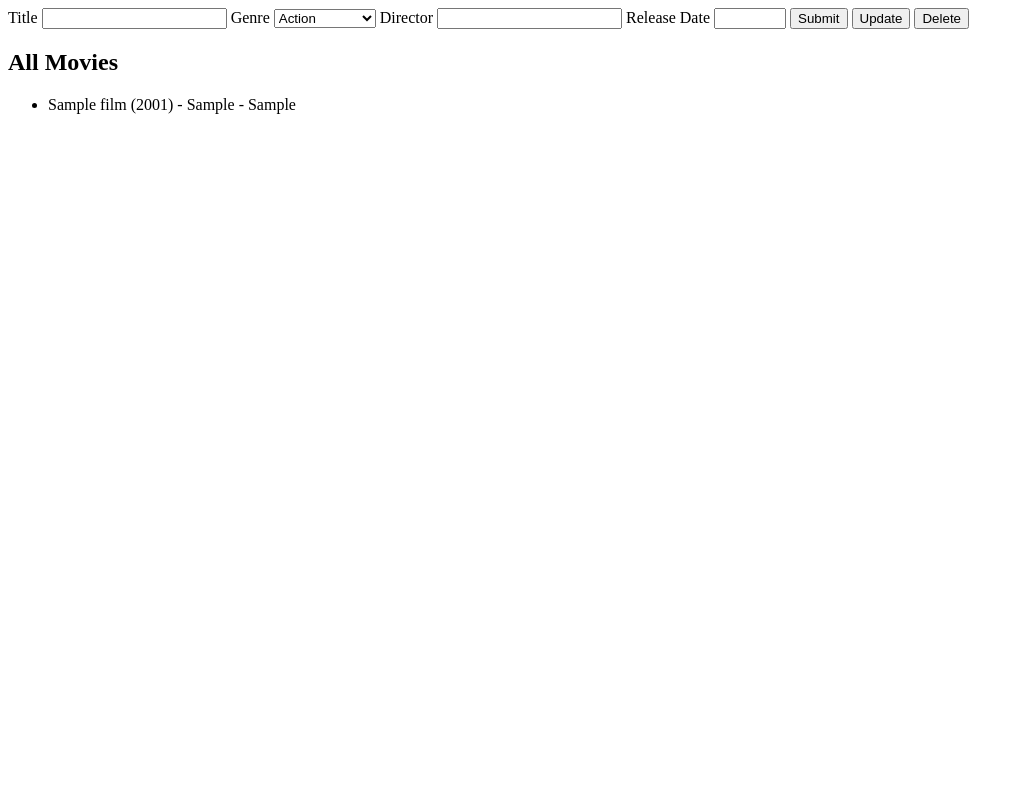
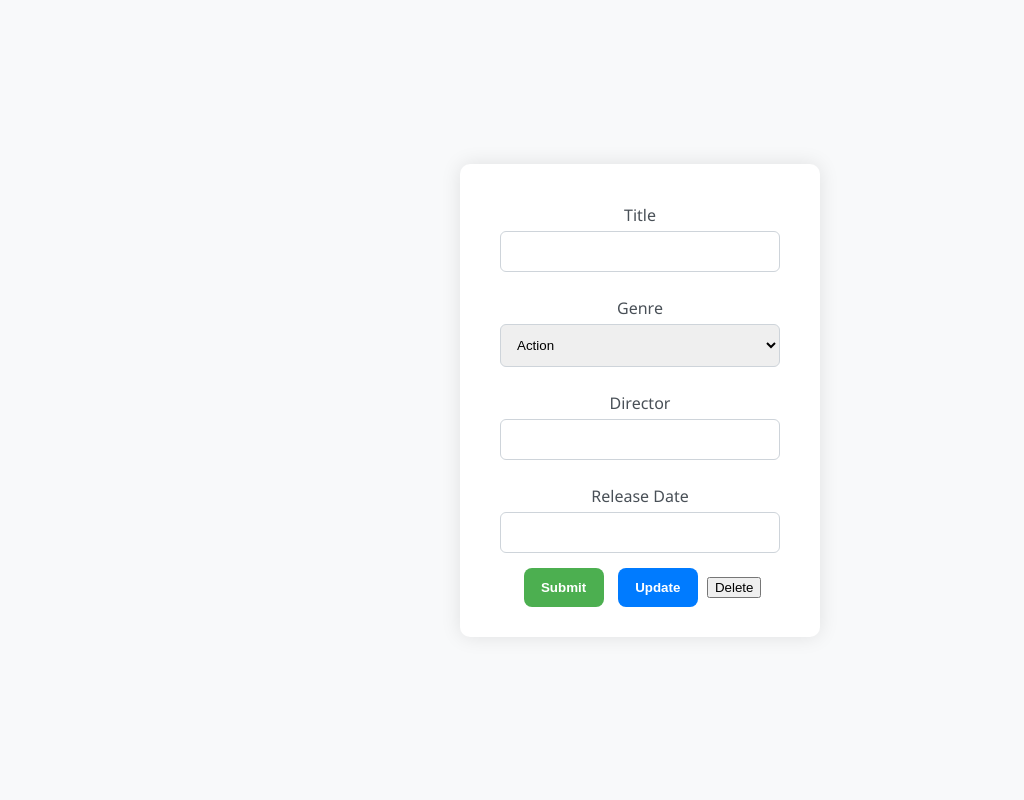
Before and after one commit to LeoRanoe/SOperiode5, a PHP site: page / in a window 1280 px wide. Shown: the whole page, without its empty margins (0-1024 px from the left). Run offline with PHP 8.4, Linux system fonts and the light colour scheme; tables that the repository leaves empty hold one stand-in row (values such as "Sample post").

Commit message:
Add files via upload

```diff
--- /dev/null
+++ b/SoPeriode5/css/index.css
@@ -0,0 +1,132 @@
+body {
+    font-family: 'Segoe UI', Tahoma, Geneva, Verdana, sans-serif;
+    background-color: #f8f9fa;
+    margin: 0;
+    display: flex;
+    justify-content: center;
+    align-items: center;
+    height: 100vh;
+}
+
+form {
+    background-color: #ffffff;
+    padding: 30px;
+    border-radius: 10px;
+    box-shadow: 0 0 20px rgba(0, 0, 0, 0.1);
+    width: 300px;
+    text-align: center;
+}
+
+label {
+    display: block;
+    margin-top: 10px;
+    color: #495057; /* Text color */
+}
+
+input,
+select {
+    width: calc(100% - 20px);
+    padding: 12px;
+    margin-top: 5px;
+    margin-bottom: 15px;
+    box-sizing: border-box;
+    border: 1px solid #ced4da; /* Border color */
+    border-radius: 6px;
+    outline: none;
+}
+
+.submit,
+.update,
+.delete {
+    width: calc(30% - 10px);
+    padding: 12px;
+    border: none;
+    border-radius: 8px;
+    cursor: pointer;
+    font-weight: bold;
+    margin: 0 5px;
+    transition: background-color 0.3s ease;
+}
+
+.submit {
+    background-color: #4caf50; /* Green */
+    color: #ffffff;
+}
+
+.update {
+    background-color: #007bff; /* Blue */
+    color: #ffffff;
+}
+
+.delete {
+    background-color: #dc3545; /* Red */
+    color: #ffffff;
+}
+
+button:hover {
+    opacity: 0.8;
+}
+
+.movie-list-wrapper {
+    display: flex;
+    flex-direction: column;
+    align-items: center;
+}
+
+.movie-list {
+    margin-top: 20px;
+    padding: 20px;
+    background-color: #ffffff;
+    border-radius: 10px;
+    box-shadow: 0 0 20px rgba(0, 0, 0, 0.1);
+    width: 400px;
+    text-align: center;
+    overflow: auto; /* Add scroll bar if content overflows */
+}
+
+h2 {
+    color: #495057; /* Heading color */
+    margin-bottom: 15px;
+}
+
+ul {
+    list-style-type: none;
+    padding: 0;
+}
+
+li {
+    background-color: #f8f9fa;
+    border-radius: 8px;
+    margin: 10px 0;
+    padding: 10px;
+    box-shadow: 0 0 10px rgba(0, 0, 0, 0.1);
+}
+
+li:hover {
+    background-color: #e9ecef; /* Lighter background on hover */
+}
+
+table {
+    width: 100%;
+    border-collapse: collapse;
+    margin-top: 20px;
+}
+
+thead {
+    background-color: #007bff;
+    color: #ffffff;
+}
+
+th, td {
+    padding: 15px;
+    text-align: left;
+    border-bottom: 1px solid #ddd;
+}
+
+tbody tr:hover {
+    background-color: #f1f1f1;
+}
+.delete-message {
+    text-align: center;
+    margin-top: 10px; /* Adjust the margin as needed */
+}
--- a/SoPeriode5/includes/db_connection.php
+++ b/SoPeriode5/includes/db_connection.php
@@ -2,7 +2,7 @@
     $servername = "localhost";
     $username = "root";
     $password = "";
-    $dbname = "film_database";
+    $dbname = "filmdatabase";
 
     // Create connection
     $conn = new mysqli($servername, $username, $password, $dbname);
--- a/SoPeriode5/index.php
+++ b/SoPeriode5/index.php
@@ -3,7 +3,8 @@
 <head>
     <meta charset="UTF-8">
     <meta name="viewport" content="width=device-width, initial-scale=1.0">
-    <title>Document</title>
+    <link rel="stylesheet" href="./css/index.css">
+    <title>IDK</title>
 </head>
 <body>
     <form action="index.php" method="POST">
@@ -34,67 +35,99 @@
         <input type="text" name="director">
         <label>Release Date</label>
         <input type="number" name="release_date" min="1900" max="2100">
-        <button type="submit" name="submit">Submit</button>
-        <button type="submit" name="Update">Update</button>
-        <button type="submit" name="Delete">Delete</button>
+        <button type="submit" name="submit" class="submit">Submit</button>
+        <button type="submit" name="Update" class="update">Update</button>
+        <button type="submit" name="Delete" class="Delete">Delete</button>
     </form>
 </body>
 </html>
 <?php
 include './includes/db_connection.php';
-
-    function displayAllMovies() {
-        global $conn;
-        $query = "SELECT * FROM film";
-        $result = $conn->query($query);
-
-        if ($result->num_rows > 0) {
-            echo "<h2>All Movies</h2>";
-            echo "<ul>";
-            while ($row = $result->fetch_assoc()) {
-                echo "<li>{$row['Title']} ({$row['Release_Date']}) - {$row['Genre']} - {$row['Director']}</li>";
-            }
-            echo "</ul>";
-        }
-    }
-
 if ($_SERVER["REQUEST_METHOD"] == "POST") {
     $title = isset($_POST["title"]) ? $_POST["title"] : '';
     $genre = isset($_POST["genre"]) ? $_POST["genre"] : '';
     $director = isset($_POST["director"]) ? $_POST["director"] : '';
     $releaseYear = isset($_POST["release_date"]) ? $_POST["release_date"] : '';
+    if (isset($_POST["submit"])) {
+        // Insert movie
+        $genreIDQuery = "SELECT GenreID FROM genre WHERE Genre = ?";
+        $stmtGenreID = $conn->prepare($genreIDQuery);
+        $stmtGenreID->bind_param("s", $genre);
+        $stmtGenreID->execute();
+        $resultGenreID = $stmtGenreID->get_result();
+        if ($resultGenreID->num_rows > 0) {
+            $row = $resultGenreID->fetch_assoc();
+            $genreID = $row['GenreID'];
+            $sqlinsert = "INSERT INTO film (Title, GenreID, Director, Release_Date) VALUES (?, ?, ?, ?)";
+            $stmtInsert = $conn->prepare($sqlinsert);
+            $stmtInsert->bind_param("siss", $title, $genreID, $director, $releaseYear);
 
-        if (isset($_POST["submit"])) {
-            $sqlinsert = "INSERT INTO film (Title, Genre, Director, Release_Date) VALUES ('$title', '$genre', '$director', '$releaseYear')";
-
-            if ($conn->query($sqlinsert) === TRUE) {
+            if ($stmtInsert->execute()) {
                 echo "Nieuwe film toegevoegd!";
             } else {
-                echo "Error: " . $sql . "<br>" . $conn->error;
+                echo "Error: " . $sqlinsert . "<br>" . $stmtInsert->error;
             }
+        }
+        $stmtGenreID->close();
     } elseif (isset($_POST["Update"])) {
-            $Sqlupdate = "UPDATE film SET Genre = '$genre', Director = '$director', Release_Date = '$releaseYear' WHERE Title = '$title'";
-
-            if ($conn->query($Sqlupdate) === TRUE) {
+        // Update movie
+        $sqlupdate = "UPDATE film SET GenreID = (SELECT GenreID FROM genre WHERE Genre = ?), Director = ?, Release_Date = ? WHERE Title = ?";
+        $stmtUpdate = $conn->prepare($sqlupdate);
+        $stmtUpdate->bind_param("ssss", $genre, $director, $releaseYear, $title);
+        if ($stmtUpdate->execute()) {
             echo "Film bijgewerkt!";
         } else {
-                echo "Fout bij het bijwerken van de film: " . $conn->error;
+            echo "Fout bij het bijwerken van de film: " . $stmtUpdate->error;
         }
+        $stmtUpdate->close();
     } elseif (isset($_POST["Delete"])) {
-            $SQLdelete = "DELETE FROM film WHERE Title = '$title'";
+        // Delete movie
+        $sqldelete = "DELETE FROM film WHERE Title = ?";
+        $stmtDelete = $conn->prepare($sqldelete);
+        $stmtDelete->bind_param("s", $title);
 
-            if ($conn->query($SQLdelete) === TRUE) {
-                echo "Film Verwijderd!";
+        if ($stmtDelete->execute()) {
+            // Success message centered with the table
+            echo "<div class='delete-message success'>Film Verwijderd!</div>";
         } else {
-                echo "Fout bij het verwijderen van de film: " . $conn->error;
+            // Error message centered with the table
+            echo "<div class='delete-message error'>Fout bij het verwijderen van de film: " . $stmtDelete->error . "</div>";
         }
+        $stmtDelete->close();
     }
 
-        // Display all movies after performing actions
-        displayAllMovies();
-    } else {
-        // Display all movies on initial load
-        displayAllMovies();
+    // Display all movies
+    $query = "SELECT f.Title, f.Release_Date, g.Genre, f.Director FROM film f
+              JOIN genre g ON f.GenreID = g.GenreID";
+    $result = $conn->query($query);
+
+    if ($result->num_rows > 0) {
+        echo "<div class='movie-list-wrapper'>";
+        echo "<h2>All Movies</h2>";
+        echo "<div class='movie-list'>";
+        echo "<table>";
+        echo "<thead>";
+        echo "<tr>";
+        echo "<th>Title</th>";
+        echo "<th>Release Date</th>";
+        echo "<th>Genre</th>";
+        echo "<th>Director</th>";
+        echo "</tr>";
+        echo "</thead>";
+        echo "<tbody>";
+        while ($row = $result->fetch_assoc()) {
+            echo "<tr>";
+            echo "<td>{$row['Title']}</td>";
+            echo "<td>{$row['Release_Date']}</td>";
+            echo "<td>{$row['Genre']}</td>";
+            echo "<td>{$row['Director']}</td>";
+            echo "</tr>";
+        }
+        echo "</tbody>";
+        echo "</table>";
+        echo "</div>";
+        echo "</div>";
+    }
 }
 
 $conn->close();
--- a/SoPeriode5/sql/drawSQL-mysql-export-2024-03-04.sql
+++ b/SoPeriode5/sql/drawSQL-mysql-export-2024-03-04.sql
@@ -7,6 +7,7 @@
     `Description` LONGTEXT NOT NULL,
     `Poster` BLOB NOT NULL,
     `Rating` DECIMAL(8, 2) NOT NULL
+
 );
 CREATE TABLE `Roles` (
     `RolesID` BIGINT UNSIGNED NOT NULL AUTO_INCREMENT PRIMARY KEY,
```
Also changed, not shown: SoPeriode5/sql/filmdatabase.sql (added, +243 -0 lines). Lines whose indentation alone changed are shown as unchanged.
